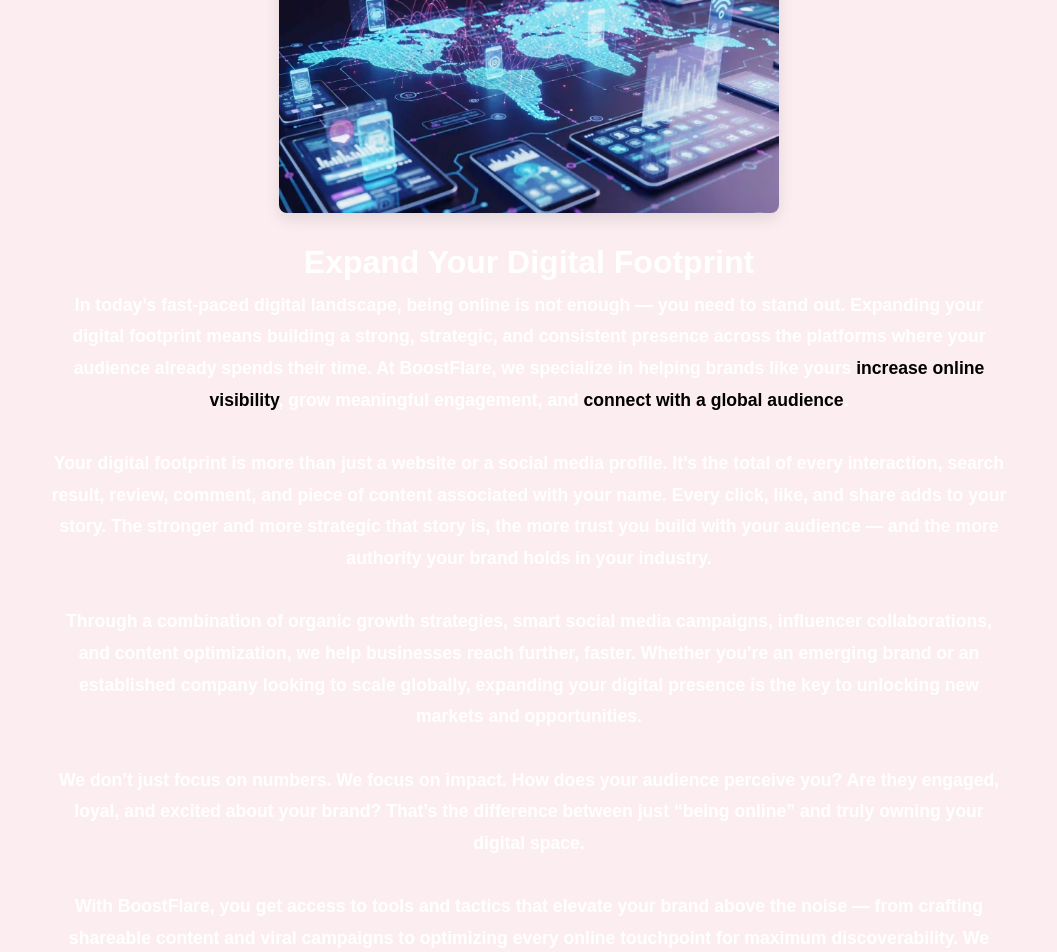
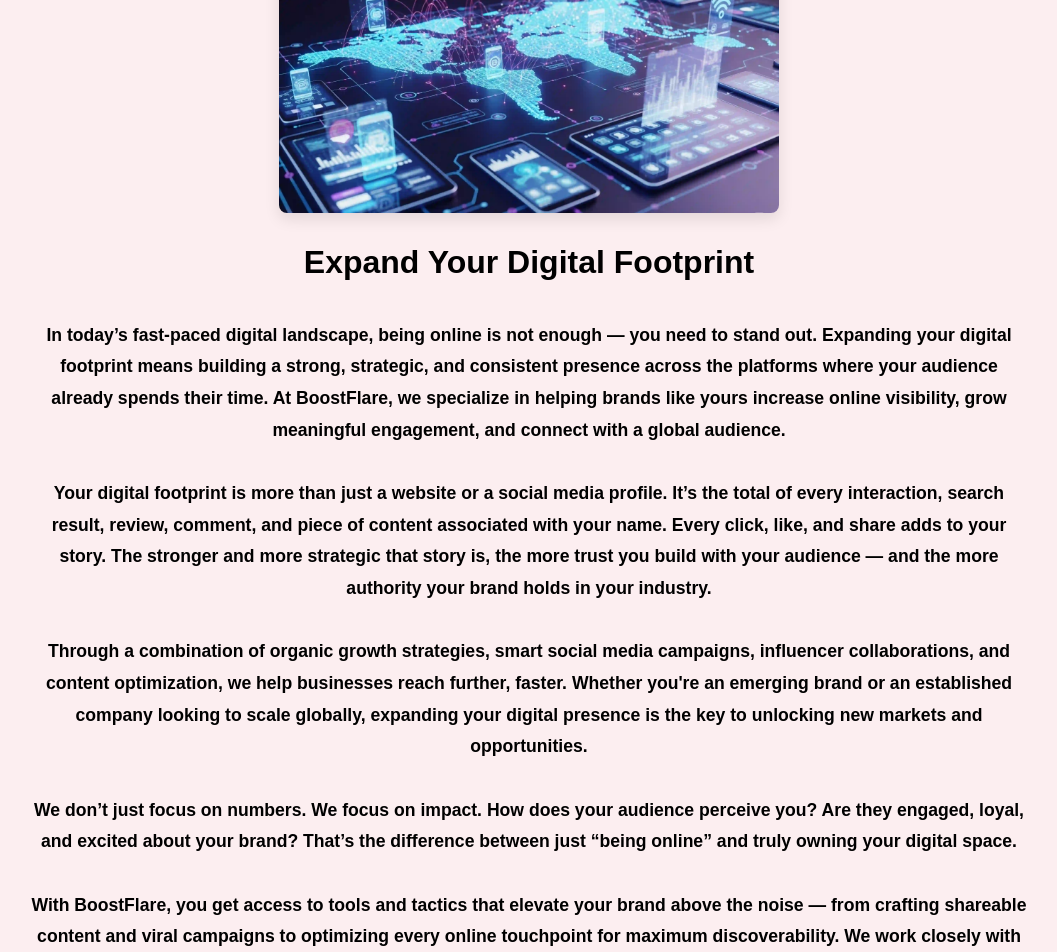
Before and after one commit to candra2012/BoostFlare, a Jekyll site: the page built from index.html, in a window 1280 px wide. Shown: the part 1027-1979 px from the top of the page, without its empty margins (111-1168 px from the left). Built offline with Jekyll 4.4.1, drawn with Linux system fonts in a browser that asks for light colours.

Commit message:
Update index.html

```diff
--- a/index.html
+++ b/index.html
@@ -23,7 +23,6 @@ description: Boost your online presence with our professional digital services
 
   <div class="zig-zag-item" data-animation-direction="right"> <div class="zig-zag-image"> <img src="https://raw.githubusercontent.com/candra2012/BoostFlare/refs/heads/main/image/Expand.Your.Digital.Footprint.webp" alt="Expand Your Digital Footprint" />
     </div>
-    <div class="zig-zag-content">
       <h2>Expand Your Digital Footprint</h2>
       <p style="text-align: center; font-size: 1.1em; color: var(--deep-plum); line-height: 1.8;">
         In today’s fast-paced digital landscape, being online is not enough — you need to stand out. Expanding your digital footprint means building a strong, strategic, and consistent presence across the platforms where your audience already spends their time. At BoostFlare, we specialize in helping brands like yours <strong>increase online visibility</strong>, grow meaningful engagement, and <strong>connect with a global audience</strong>.
```
